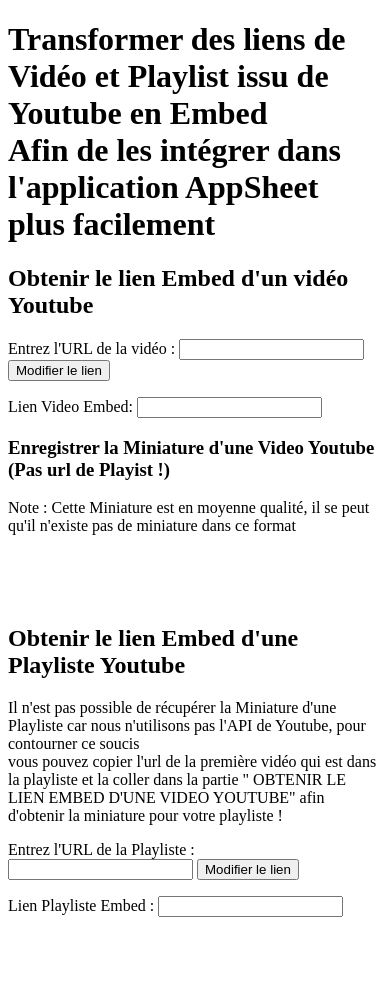
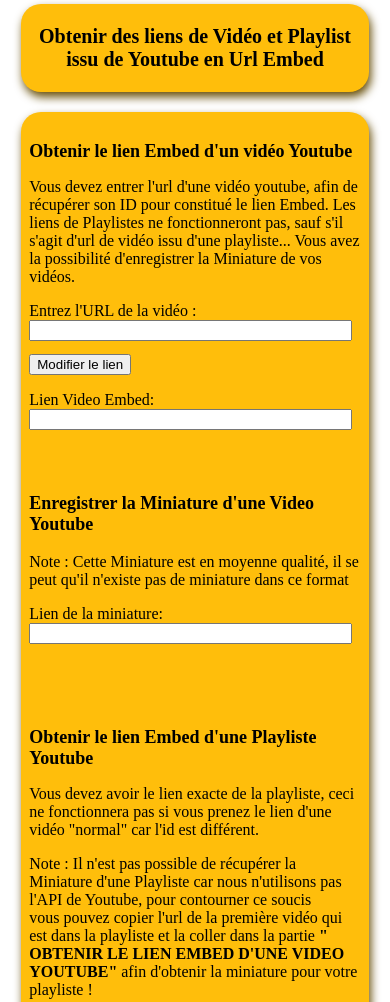
Before and after one commit to klodita/UrlEmbed, a website: page index.html in a window 390 px wide. Shown: the top 1002 px of the page. Before the commit the page ends 925 px from the top, so only its background shows below. Drawn offline with nearby package versions, Linux system fonts and the light colour scheme.

Commit message:
création du fichier style.css pour styliser un minimun la page, ajout d'un média query pour la version mobile

```diff
--- a/index.html
+++ b/index.html
@@ -4,14 +4,23 @@
     <meta charset="UTF-8">
     <meta http-equiv="X-UA-Compatible" content="IE=edge">
     <meta name="viewport" content="width=device-width, initial-scale=1.0">
-    <title>Document</title>
+    <title>Conversion Video Embed</title>
+    <link rel="stylesheet" href="style.css"/>
 </head>
 <body>
-    <h1>Transformer des liens de Vidéo et Playlist issu de Youtube en Embed </br>
-        Afin de les intégrer dans l'application AppSheet plus facilement</h1>
+    <div class="TitreSoustitre">
+        <h1>Obtenir des liens de Vidéo et Playlist issu de Youtube en Url Embed </h1>
+        <h2>Pratique et plus rapide pour intégrer des Vidéo dans AppSheet</h2>
+    </div>
+<div class="container">
+
 
     <!-- POUR FAIRE L'URL EMBED D'UNE Video -->
+    <section id="video">
         <h2>Obtenir le lien Embed d'un vidéo Youtube</h2>
+        <p> Vous devez entrer l'url d'une vidéo youtube, afin de récupérer son ID pour constitué le lien Embed. Les liens de Playlistes ne fonctionneront pas, sauf s'il s'agit
+            d'url de vidéo issu d'une playliste... Vous avez la possibilité d'enregistrer la Miniature de vos vidéos.
+        </p>
 
         <label for="video-url">Entrez l'URL de la vidéo :</label>
         <input type="text" id="video-url" name="video-url">
@@ -20,11 +29,19 @@
         <p id="modified-link"></p>
         <label for="modified-url">Lien Video Embed:</label>
         <input type="text" id="modified-url" name="modified-url" readonly>
+    </section>
 
-    <h3>Enregistrer la Miniature d'une Video Youtube (Pas url de Playist !)</h3>
+    <section id="miniature">
+        <h3>Enregistrer la Miniature d'une Video Youtube</h3>
     <p> Note : Cette Miniature est en moyenne qualité, il se peut qu'il n'existe pas de miniature dans ce format</p>
 
-    <div id="thumbnail-container1">   </div>
+    <div id="thumbnail-container1"> </div>
+
+    <!-- Pour afficher l'url de la miniature -->
+    <p id="miniature-link"></p>
+    <label for="miniature-url">Lien de la miniature:</label>
+    <input type="text" id="miniature-url" name="miniature-url" readonly>
+    </section>
 
 
     <!-- POUR TELECHARGER LA MINIATURE D'UNE VIDEO  -->
@@ -43,10 +60,12 @@
 
 
     <!-- POUR FAIRE L'URL EMBED D'UNE Playliste -->
+    <section id="playliste">
 
     <h2>Obtenir le lien Embed d'une Playliste Youtube</h2>
-    <p>Il n'est pas possible de récupérer la Miniature d'une Playliste car nous n'utilisons pas l'API de Youtube, pour contourner ce soucis </br>
-     vous pouvez copier l'url de la première vidéo qui est dans la playliste et la coller dans la partie " OBTENIR LE LIEN EMBED D'UNE VIDEO YOUTUBE"
+    <p> Vous devez avoir le lien exacte de la playliste, ceci ne fonctionnera pas si vous prenez le lien d'une vidéo "normal" car l'id est différent. </p>
+    <p>Note : Il n'est pas possible de récupérer la Miniature d'une Playliste car nous n'utilisons pas l'API de Youtube, pour contourner ce soucis </br>
+     vous pouvez copier l'url de la première vidéo qui est dans la playliste et la coller dans la partie <span>" OBTENIR LE LIEN EMBED D'UNE VIDEO YOUTUBE"</span>
     afin d'obtenir la miniature pour votre playliste ! </p>
 
     <label for="playliste-url">Entrez l'URL de la Playliste :</label>
@@ -56,8 +75,16 @@
     <p id="modified-linkPlayliste"></p>
     <label for="modified-urlPlayliste">Lien Playliste Embed :</label>
     <input type="text" id="modified-urlPlayliste" name="modified-urlPlayliste" readonly>
+    </section>
 
+</div>
 
+<footer>
+    <div class="footer">
+    <h1>Réalisée par Kamalaprojet.com</h1>
+    </div>
+
+</footer>
 
 
 
--- /dev/null
+++ b/style.css
@@ -0,0 +1,100 @@
+html,body{
+    width: 100%;
+    margin:0;
+    padding: 0;
+    box-sizing: content-box;
+    position: absolute;
+}
+
+
+
+.TitreSoustitre{
+    position: relative;
+    background-color:#ffbe0b;
+    box-shadow: 2px 5px 10px #654c06;
+    border-top-left-radius: 20px;
+    border-top-right-radius: 20px;
+    border-bottom-left-radius: 20px;
+    border-bottom-right-radius: 20px;
+    width: 90%;
+    margin:auto;
+    margin-top: 1%;
+    margin-bottom: -2%;
+    padding-top: 2%;
+    padding-left: 2%;
+    padding-right: 2%;
+    padding-bottom: 2%;
+    text-align: center;
+}
+.container{
+    position: relative;
+    background-color:#ffbe0b;
+    border-top-left-radius: 20px;
+    border-top-right-radius: 20px;
+    border-bottom-left-radius: 20px;
+    border-bottom-right-radius: 20px;
+    box-shadow: 2px 5px 10px #654c06;
+    width: 90%;
+    margin:auto;
+    margin-top: 4%;
+    padding-top: 2%;
+    padding-left: 2%;
+    padding-right: 2%;
+    padding-bottom: 4%;
+
+}
+
+#miniature{
+    margin-top: 5%;
+}
+span{
+   font-weight: bolder;
+}
+
+.footer{
+    width: 90%;
+    margin: auto;
+    margin-top: 2%;
+    text-align: center;
+   font-size: xx-small;
+    font-style: italic;
+    font-weight: 400;
+
+}
+
+@media (max-width:767px){
+    .TitreSoustitre, .container{
+        width: 85%;
+    }
+    .TitreSoustitre h1{
+        font-size: 20px;
+    }
+    .TitreSoustitre{
+        margin-bottom: 5%;
+    }
+    .TitreSoustitre h2{
+        display: none;
+    }
+    img{
+        width: 100%;
+        align-items: center;
+    }
+    h2, h3{
+        font-size: 18px;
+    }
+
+    input{
+        width: 95%;
+        margin-bottom: 4%;
+    }
+    #video{
+        padding-top: 2%;
+    }
+
+    #miniature{
+        margin-top: 15%;
+    }
+    #playliste{
+        padding-bottom: 5%;
+    }
+}
--- a/videolink.js
+++ b/videolink.js
@@ -20,11 +20,19 @@
         const thumbnail = document.createElement("img");
         //Définit l'URL de l'image
         thumbnail.src = thumbnailUrl;
+        thumbnail.alt = "miniature.jpg"
         // Insère l'image dans le DOM
         document.getElementById("thumbnail-container1").appendChild(thumbnail);
         // Affiche le lien modifié dans le paragraphe
         document.getElementById("modified-link").innerHTML = `Ci-dessous voici l'URL de la vidéo Embed à Copier/Coller dans votre Google Sheet`;
         document.getElementById("modified-url").value = newUrlVideo;
+
+        // Affiche le lien miniature dans le paragraphe
+        document.getElementById("miniature-link").innerHTML = `Ci-dessous voici l'URL de la Miniature`;
+        document.getElementById("miniature-url").value = thumbnail.src;
+
+
+
     }else {
         document.getElementById("modified-link").innerHTML = "l'Url de la Video est incorrecte !";
         document.getElementById("modified-url").value = "";
```
Lines whose indentation alone changed are shown as unchanged.
